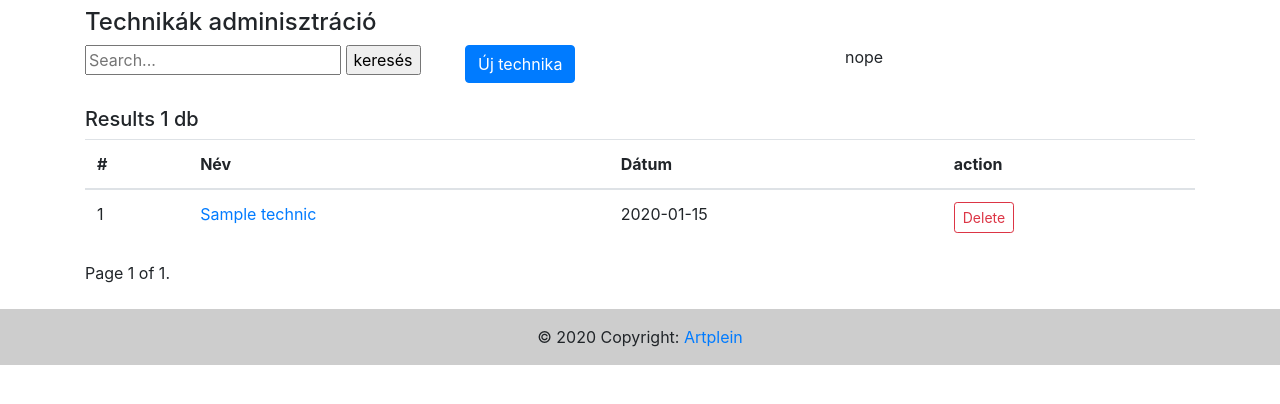
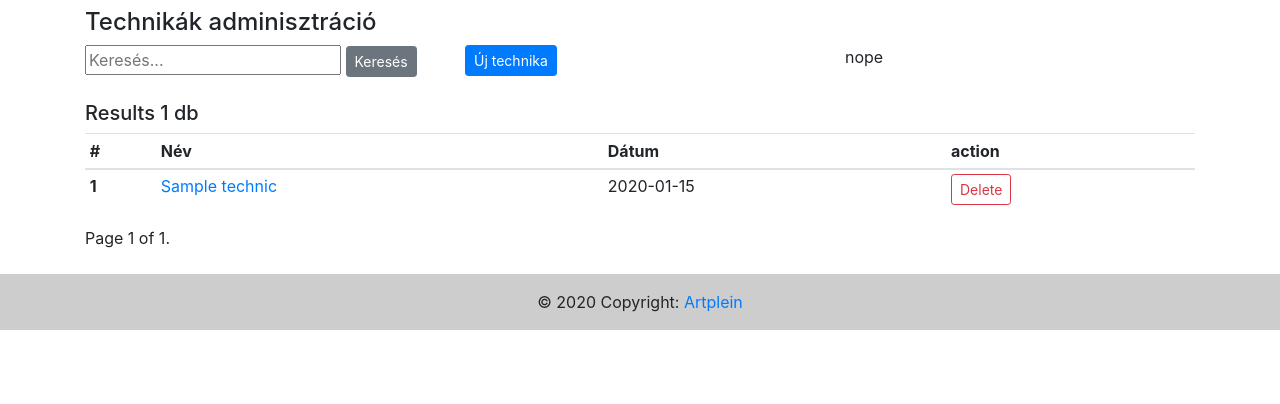
Before and after one commit to godjira-homless/artwork, a Django app: page /technics/ in a window 1280 px wide. Shown: the part 56-460 px from the top of the page. Run offline with Django 3.2, Linux system fonts and the light colour scheme; tables that the repository leaves empty hold one stand-in row (values such as "Sample post"); some libraries are stand-ins or nearby versions.

Commit message:
css format

```diff
--- a/technics/views.py
+++ b/technics/views.py
@@ -29,15 +29,13 @@ class SearchResultsView(ListView):
         context = super().get_context_data(**kwargs)
         context['page_request_var'] = "q="+query+"&page"
         context['object_list'] = Technics.objects.filter(Q(name__icontains=query))
-
         return context
 
-    def get_queryset(self):  # new
+    def get_queryset(self):
         query = self.request.GET.get('q')
         object_list = Technics.objects.filter(
             Q(name__icontains=query)
         )
-
         return object_list
 
 
--- a/templates/technics_list.html
+++ b/templates/technics_list.html
@@ -11,13 +11,13 @@
     <div class="row">
         <div class="col-sm">
             <form action="{% url 'search_results' %}" method="get">
-              <input name="q" type="text" value="" placeholder="Search...">
-                 <input type="submit" name="btn" value="keresés">
+              <input name="q" type="text" value="" placeholder="Keresés...">
+                <button class="btn btn-secondary btn-sm">Keresés</button>
             </form>
         </div>
         <div class="col-sm">
             <a href="{% url 'create_technic' %}">
-                <button class="btn btn-primary">Új technika</button>
+                <button class="btn btn-primary btn-sm">Új technika</button>
             </a>
         </div>
         <div class="col-sm">
@@ -28,9 +28,9 @@
 
 {% if object_list %}
 
-<div class="mt-4 container">
+<div class="mt-4 container table-responsive">
     <h5>Results {{ object_list.count }} db</h5>
-    <table class="table">
+    <table class="table table-hover table-sm">
         <thead>
         <tr>
             <th scope="col">#</th>
@@ -42,9 +42,9 @@
         <tbody>
         {% for technic in page_obj %}
         <tr>
-            <td scope="row">{{ technic.id }}</td>
+            <th scope="row">{{ technic.id }}</th>
             <td><a href="{% url 'update_technic' technic.slug %}">{{ technic.name }}</a></td>
-            <td scope="row">{{ technic.create_date|date:"Y-m-d" }}</td>
+            <td>{{ technic.create_date|date:"Y-m-d" }}</td>
             <td>
                 <a class="btn btn-outline-danger btn-sm" href="{% url 'delete_technic' technic.slug %}">Delete</a>
             </td>
```
Also changed, not shown: static/css/forms.css (line endings or trailing spaces).
